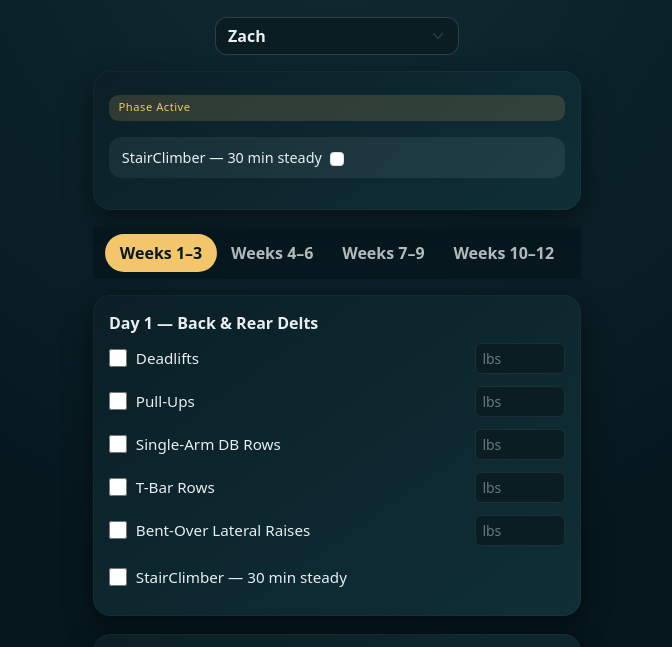
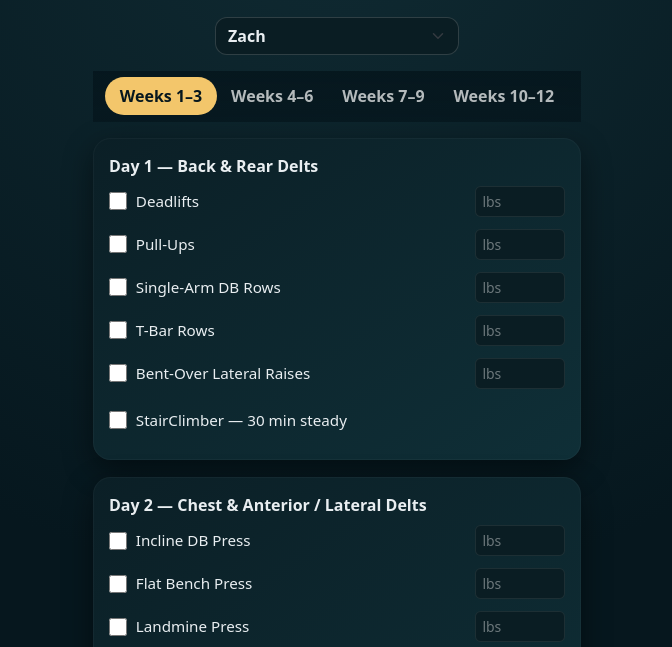
Before and after one commit to dudek-lifting/2026-sculpting, a plain HTML site: page index.html in a window 1280 px wide. Shown: the part 123-770 px from the top of the page, without its empty margins (303-975 px from the left). Drawn offline with nearby package versions, Linux system fonts and the light colour scheme.

Commit message:
Update index.html

```diff
--- a/index.html
+++ b/index.html
@@ -30,17 +30,6 @@
       </select>
     </div>
 
-    <!-- TODAY WORKOUT CARD -->
-    <div class="card p-3" id="todayCard">
-      <h5 class="section-title" id="todayTitle"></h5>
-      <span class="badge-phase mb-2">Phase Active</span>
-      <div id="todayLifts"></div>
-      <div class="alert mt-2">
-        StairClimber — 30 min steady
-        <input type="checkbox" class="form-check-input ms-2" id="stairCheckbox" aria-label="StairClimber complete">
-      </div>
-    </div>
-
     <!-- PHASE TABS -->
     <ul class="nav nav-pills phase-tabs mb-3 justify-content-center" role="tablist" id="phaseTabs"></ul>
 
```
